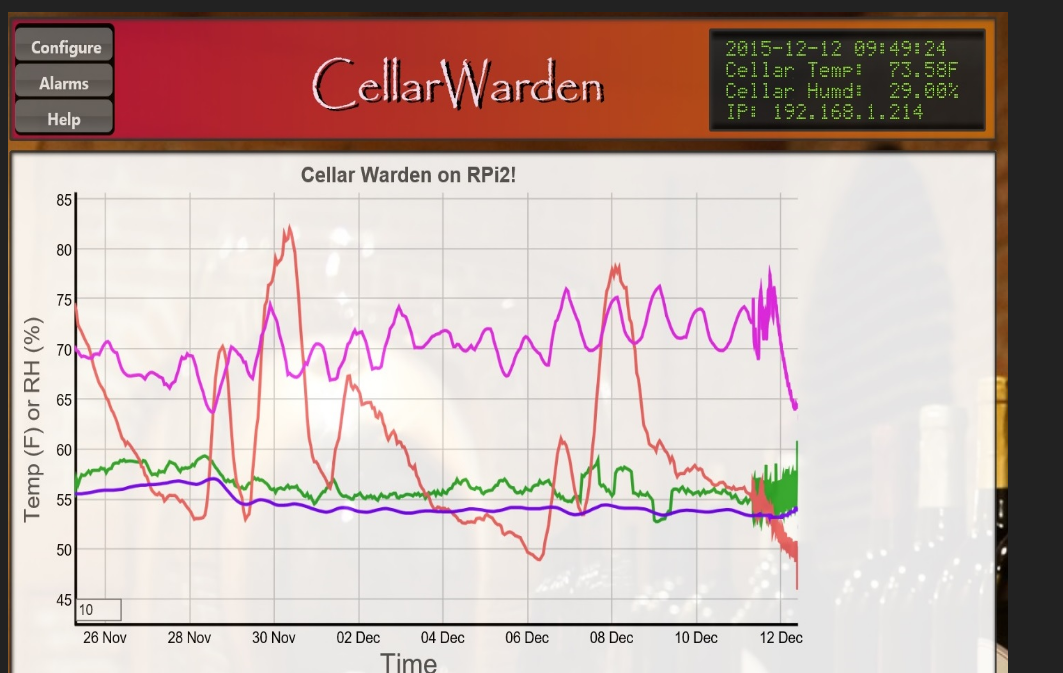
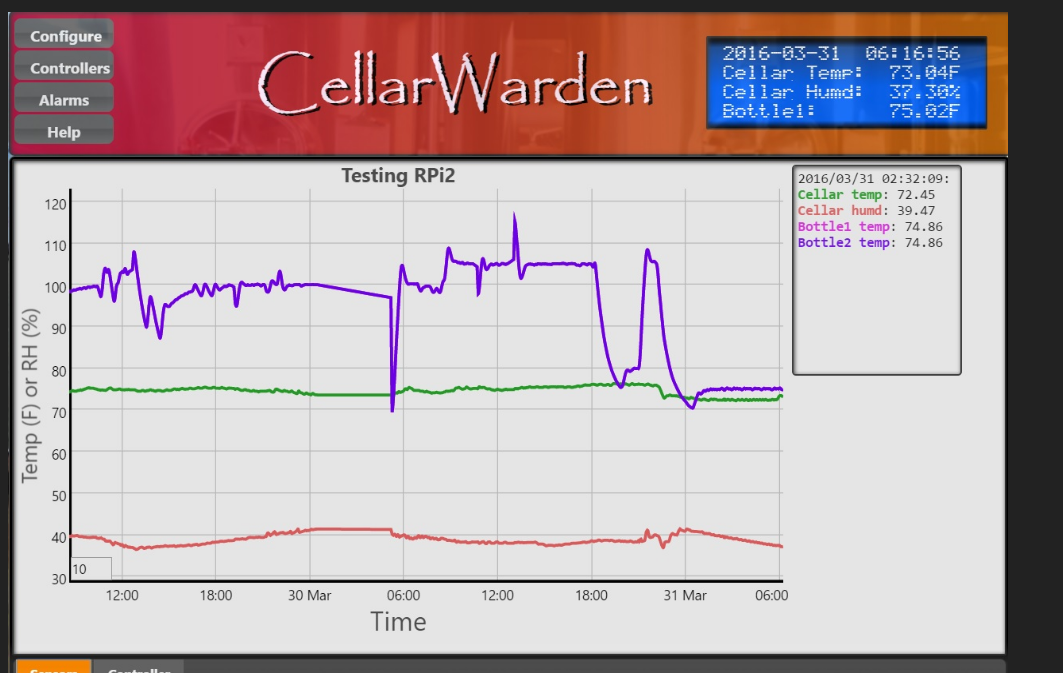
Before and after one commit to craigmw/CellarWarden, a website: page public/help/help_overview.html in a window 1280 px wide. Shown: the part 686-1359 px from the top of the page, without its empty margins (0-1063 px from the left). Drawn offline with Linux system fonts and the light colour scheme.

Commit message:
Fixed help and readme

```diff
--- a/public/help/help_overview.html
+++ b/public/help/help_overview.html
@@ -48,7 +48,7 @@
 <h2><br>
 <a id="user-content-web-app" class="anchor" href="#web-app" aria-hidden="true"><span class="octicon octicon-link"></span></a></h2>
 <h2>Web App</h2>
-<p><a href="https://github.com/craigmw/CellarWarden/blob/master/CellarWardenGrab.jpg"><img style="border: 0px solid ; width: 1000px; height: 685px;" alt="Cellar Warden Overview" src="CellarWardenGrab.jpg"></a><a href="https://github.com/craigmw/CellarWarden/blob/master/CellarWardenGrab.jpg" target="_blank"><br>
+<p><a href="https://github.com/craigmw/CellarWarden/blob/master/MainSensors.jpg"><img style="border: 0px solid ; width: 1000px; height: 685px;" alt="Cellar Warden Overview" src="MainSensors.jpg"></a><a href="https://github.com/craigmw/CellarWarden/blob/master/MainSensors.jpg" target="_blank"><br>
 </a></p>
 <p>CellarWarden is a client/server application, with a Node.js
 server
```
Also changed, not shown: README.md.
